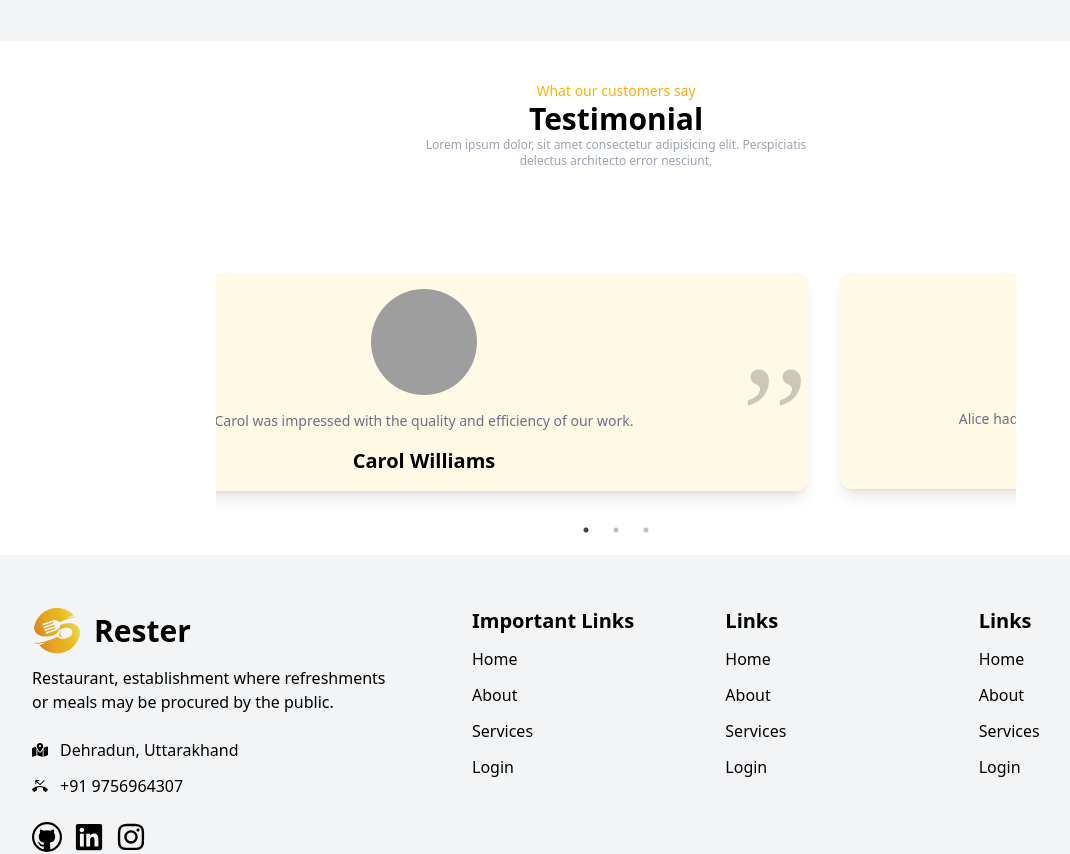
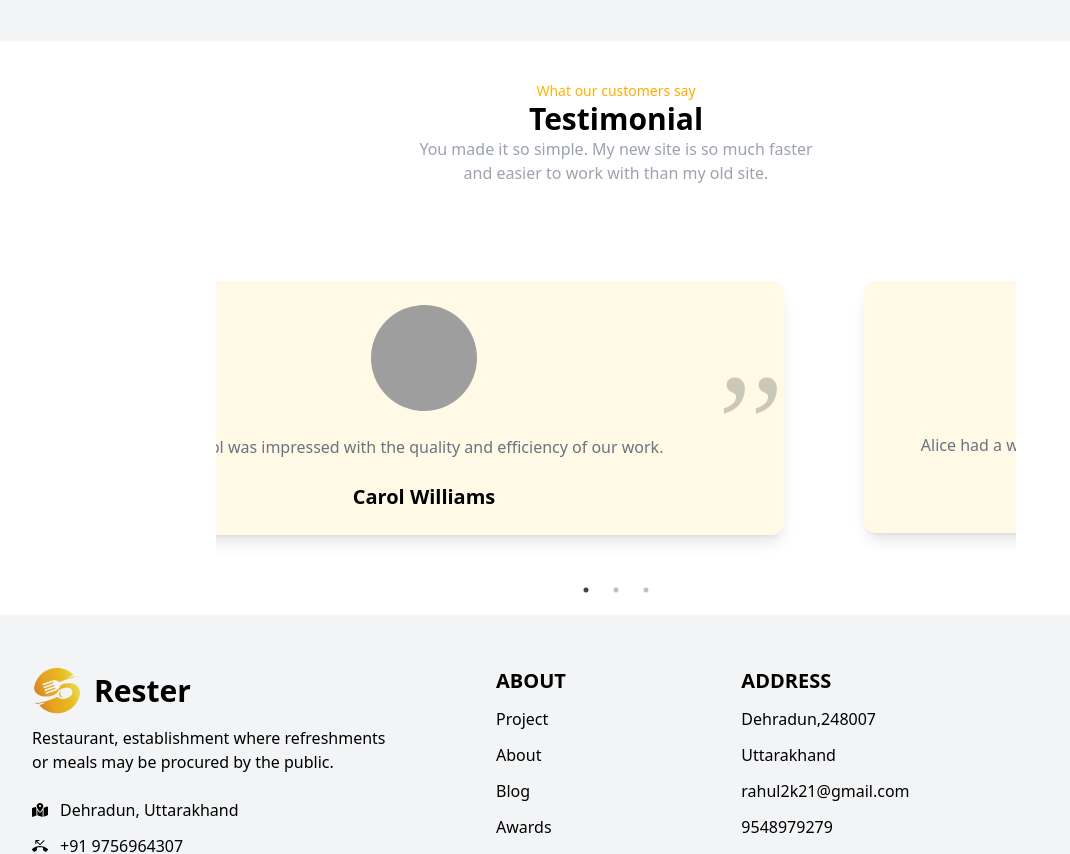
Before and after one commit to rahul2k21/Food-Frontend, a React (Vite) app: page / in a window 1280 px wide. Shown: the part 2060-2914 px from the top of the page, without its empty margins (24-1094 px from the left). Built offline with nearby package versions, Linux system fonts and the light colour scheme; grey boxes are pictures that could not be loaded.

Commit message:
update scale

```diff
--- a/src/components/Banner/Banner.jsx
+++ b/src/components/Banner/Banner.jsx
@@ -30,7 +30,7 @@ const Banner = () => {
                 <img
                   src={BiryaniImg}
                   alt="biryani img"
-                  className="max-w-[430px] w-full mx-auto drop-shadow-[-10px_10px_12px_rgba(0,0,0,1)]"
+                  className="max-w-[430px] w-full mx-auto drop-shadow-[-10px_10px_12px_rgba(0,0,0,1)]  hover:scale-105 duration-300 "
                 />
               </div>
               {/* text content section */}
@@ -59,7 +59,7 @@ const Banner = () => {
                   </div>
                 </div>
                 <div>
-                  <button className="bg-gradient-to-r from-primary to-secondary text-white py-2 px-4 rounded-full shadow-xl hover:shadow-md">
+                  <button className="bg-gradient-to-r from-primary to-secondary text-white hover:scale-105 duration-300  py-2 px-4 rounded-full shadow-xl hover:shadow-md">
                     Order Now
                   </button>
                 </div>
--- a/src/components/Footer/Footer.jsx
+++ b/src/components/Footer/Footer.jsx
@@ -50,47 +50,34 @@ const Footer = () => {
       </a>
             </div>
           </div>
-          <div className="grid grid-cols-2 sm:grid-cols-3 col-span-2 md:pl-10 ">
+          <div className="grid grid-cols-2 sm:grid-cols-3 col-span-2 md:pl-16 ">
             <div className="">
               <div className="py-8 px-4 ">
                 <h1 className="sm:text-xl text-xl font-bold sm:text-left text-justify mb-3">
-                  Important Links
+                  ABOUT
                 </h1>
                 <ul className={`flex flex-col gap-3`}>
-                  <li className="cursor-pointer">Home</li>
+                  <li className="cursor-pointer">Project</li>
                   <li className="cursor-pointer">About</li>
-                  <li className="cursor-pointer">Services</li>
-                  <li className="cursor-pointer">Login</li>
+                  <li className="cursor-pointer">Blog</li>
+                  <li className="cursor-pointer">Awards</li>
                 </ul>
               </div>
             </div>
             <div className="">
               <div className="py-8 px-4 ">
                 <h1 className="sm:text-xl text-xl font-bold sm:text-left text-justify mb-3">
-                  Links
+                  ADDRESS
                 </h1>
                 <ul className="flex flex-col gap-3">
-                  <li className="cursor-pointer">Home</li>
-                  <li className="cursor-pointer">About</li>
-                  <li className="cursor-pointer">Services</li>
-                  <li className="cursor-pointer">Login</li>
+                  <li className="cursor-pointer">Dehradun,248007</li>
+                  <li className="cursor-pointer">Uttarakhand</li>
+                  <li className="cursor-pointer">rahul2k21@gmail.com</li>
+                  <li className="cursor-pointer">9548979279</li>
                 </ul>
               </div>
             </div>
-            <div className="">
-              <div className="py-8 px-4 ">
-                <h1 className="sm:text-xl text-xl font-bold sm:text-left text-justify mb-3">
-                  Links
-                </h1>
-                {/* <ul className="list-disc list-inside"> */}
-                <ul className="flex flex-col gap-3">
-                  <li className="cursor-pointer">Home</li>
-                  <li className="cursor-pointer">About</li>
-                  <li className="cursor-pointer">Services</li>
-                  <li className="cursor-pointer">Login</li>
-                </ul>
-              </div>
-            </div>
+
           </div>
         </div>
         <div>
--- a/src/components/Testimonial/Testimonial.jsx
+++ b/src/components/Testimonial/Testimonial.jsx
@@ -24,7 +24,6 @@ const testimonialData = [
   },
 ];
 
-
 const Testimonial = () => {
   var settings = {
     dots: true,
@@ -39,17 +38,17 @@ const Testimonial = () => {
     pauseOnHover: true,
     pauseOnFocus: true,
   };
+
   return (
     <div data-aos="fade-up" data-aos-duration="300" className="py-10">
       <div className="container">
-        <div className="text-center mb-20 max-w-[400px] mx-auto">
+        <div className="text-center mb-14 max-w-[400px] mx-auto">
           <p className="text-sm bg-clip-text text-transparent bg-gradient-to-r from-primary to-secondary">
             What our customers say
           </p>
           <h1 className="text-3xl font-bold">Testimonial</h1>
-          <p className="text-xs text-gray-400">
-            Lorem ipsum dolor, sit amet consectetur adipisicing elit.
-            Perspiciatis delectus architecto error nesciunt,
+          <p className="text-md text-gray-400">
+          You made it so simple. My new site is so much faster and easier to work with than my old site.
           </p>
         </div>
         <div
@@ -59,14 +58,14 @@ const Testimonial = () => {
         >
           <Slider {...settings}>
             {testimonialData.map((data) => (
-              <div className="my-6" key={data.id}>
-                <div className="flex flex-col justify-center items-center gap-4 text-center shadow-lg p-4 mx-4 rounded-xl dark:bg-gray-800 bg-primary/10 relative">
+              <div className="my-10" key={data.id}>
+                <div className="flex flex-col justify-center items-center gap-6 text-center shadow-lg p-6 mx-10 rounded-xl dark:bg-gray-800 bg-primary/10 relative">
                   <img
                     className="rounded-full block mx-auto"
                     src={data.img}
                     alt=""
                   />
-                  <p className="text-gray-500 text-sm">{data.text}</p>
+                  <p className="text-gray-500 text-md">{data.text}</p>
                   <h1 className="text-xl font-bold">{data.name}</h1>
                   <p className="text-black/20 text-9xl font-serif absolute top-0 right-0">
                     ,,
```
